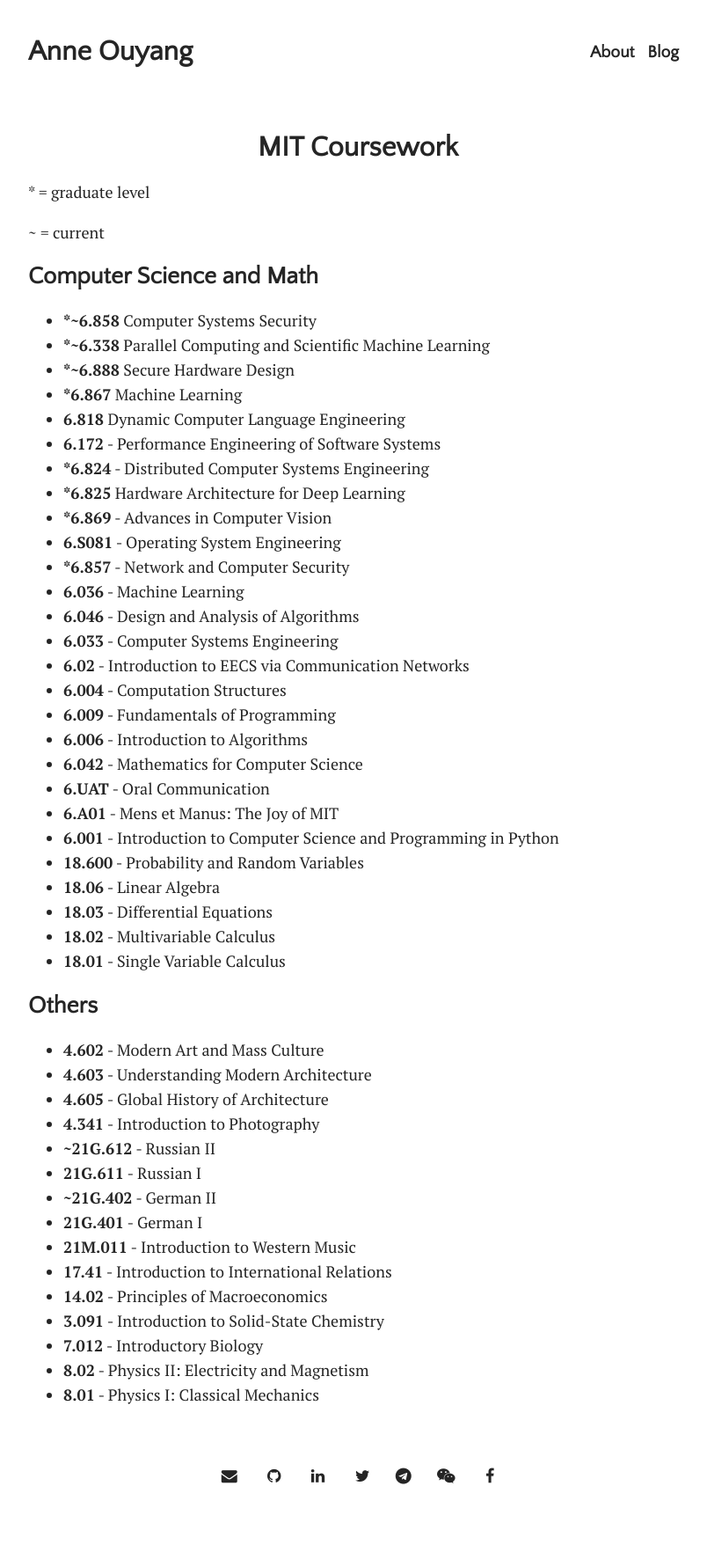
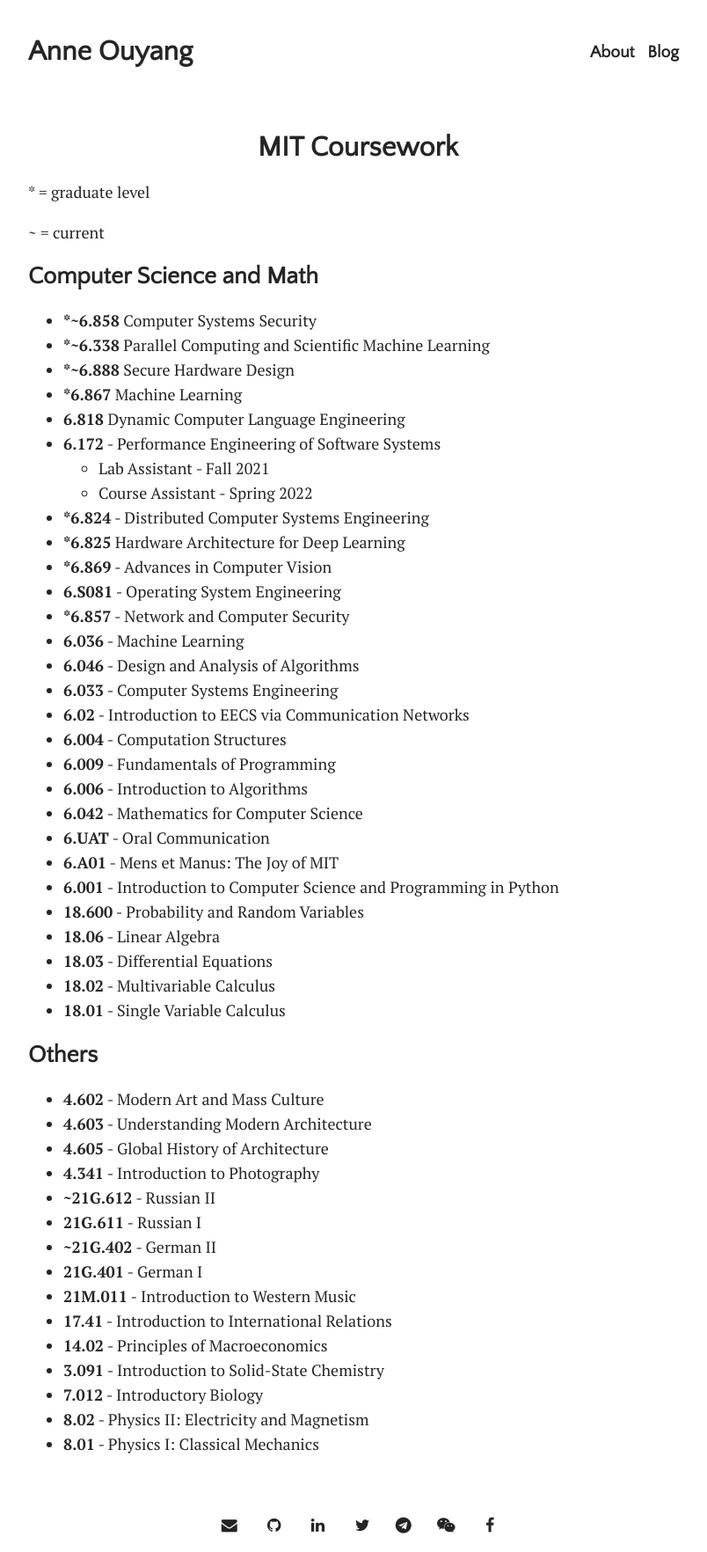
Before and after one commit to anneouyang/anneouyang.github.io, a Jekyll site: the page built from coursework.md, in a window 1280 px wide. Shown: the whole page at 88% size, without its empty margins (233-1037 px from the left). Built offline with Jekyll 4.4.1, drawn with Linux system fonts in a browser that asks for light colours; some web fonts are replaced; before the commit the page ends 1708 px from its top, so only the background shows below that.

Commit message:
add 6172 *A stuff

```diff
--- a/coursework.md
+++ b/coursework.md
@@ -16,6 +16,9 @@ title: Coursework
 - **\*6.867** Machine Learning
 - **6.818** Dynamic Computer Language Engineering
 - **6.172** - Performance Engineering of Software Systems
+  - Lab Assistant - Fall 2021
+  - Course Assistant - Spring 2022
+
 - **\*6.824** - Distributed Computer Systems Engineering
 - **\*6.825** Hardware Architecture for Deep Learning
 - **\*6.869** - Advances in Computer Vision
```
